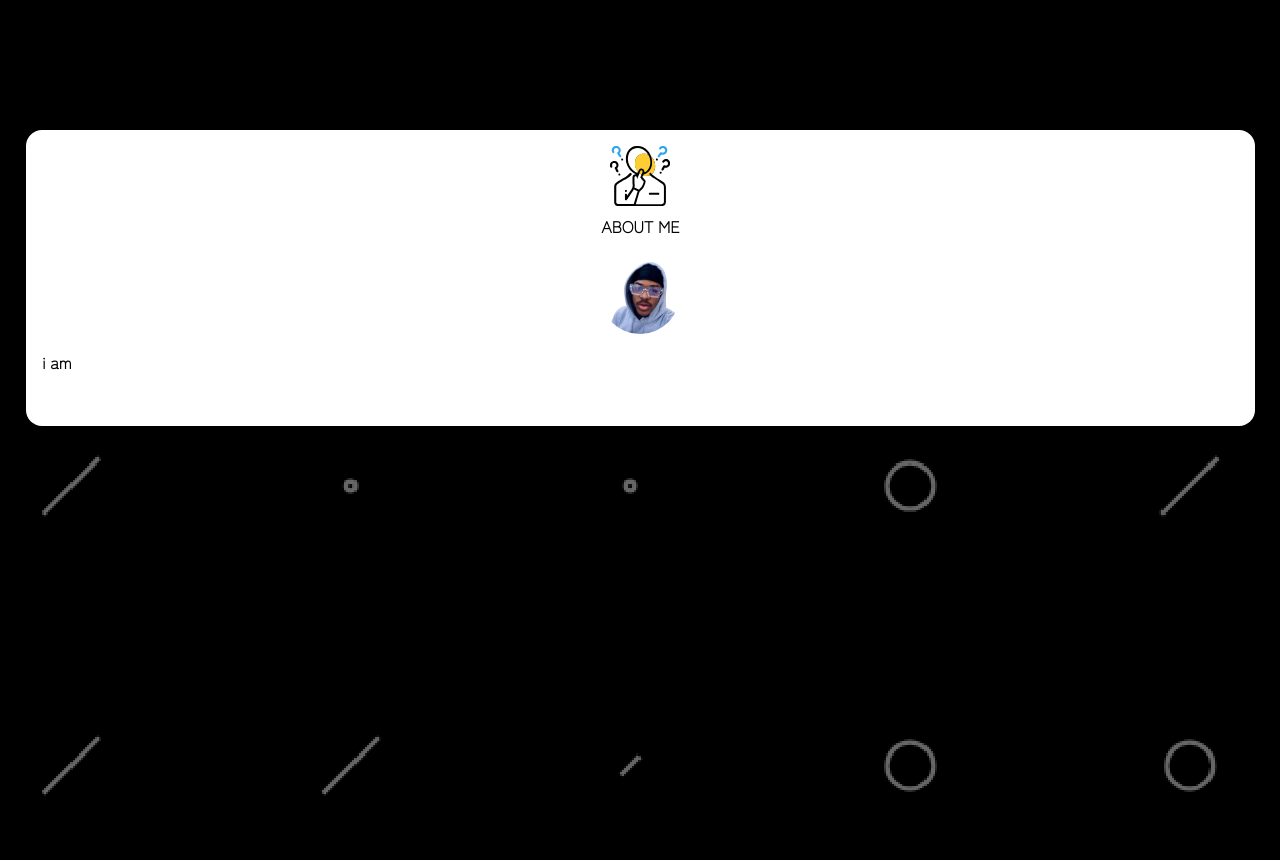
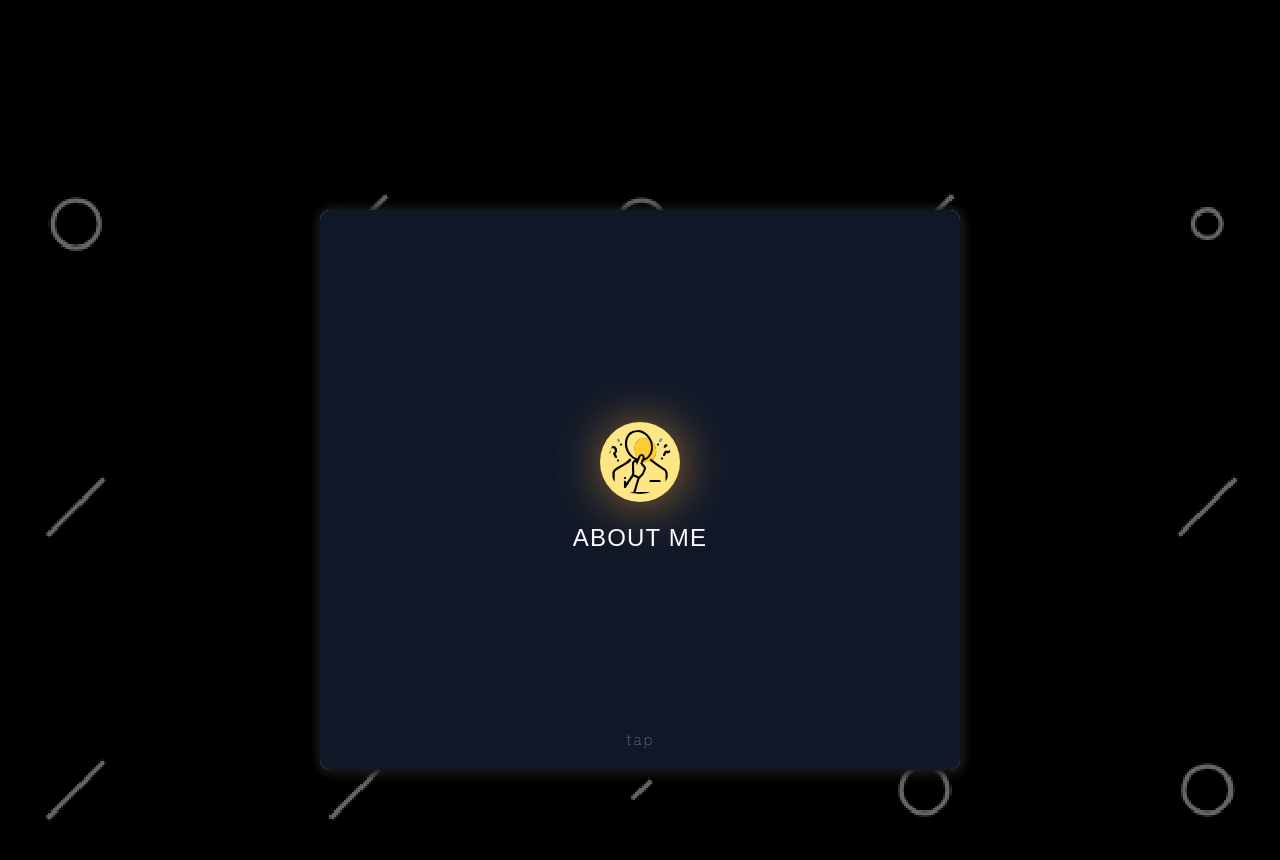
Before and after one commit to Chidub3m1/my-portfolio, an Astro site in the folder my-portfolio/: page / in a window 1280 px wide. Shown: the part 1680-2540 px from the top of the page. Built offline with nearby package versions, Linux system fonts and the light colour scheme; Astro itself is replaced by a stand-in of ours; a web font is replaced by a local one.

Commit message:
changed the about section to a cooler layout (not done)

```diff
--- a/my-portfolio/src/pages/index.astro
+++ b/my-portfolio/src/pages/index.astro
@@ -17,10 +17,10 @@ import about from '../../public/images/person.svg'
 <div class="flex flex-col gap-[30px] mt-[12vh]">
 
 <section id="home" class="hero p-8 min-h-[88vh] scroll-mt-[100px]">
-    <header class="hero__header hover:scale-[1.01] tracking-wider mt-[10vh] text-white text-center text-[70px] max-md:text-[40px] transition-all duration-2s">Hi, I'm Chidubem</header>
-    <p class="hero__p hero__p--1 text-center mt-4 text-white">I am a Web Developer.</p>
+    <header class="hero__header hover:scale-[1.01] tracking-wider mt-[10vh] text-white text-center text-[70px] max-md:text-[40px] transition-all duration-2s">HI, I'M CHIDUBEM</header>
+    <p class="hero__p hero__p--1 text-center mt-4 text-white">I am a Frontend Web Developer.</p>
     <br>
-    <p class="hero__p hero__p--2 text-center text-white">Let's turn your ideas into polished, production ready web applications.</p>
+    <p class="hero__p hero__p--2 text-center text-white">Let's turn your ideas into polished, production ready SEO web applications.</p>
     <br>
     <a href="https://github.com/heislaflamme" target="_blank" rel="noopener noreferrer" class="cv w-fit flex -rotate-5 hover:rotate-0 transition-all duration-5s bg-amber-200 gap-2 border-1 mt-8 p-2 rounded-2xl m-auto hover:scale-[1.1] active:bg-amber-100">
         Visit my github
@@ -72,20 +72,20 @@ import about from '../../public/images/person.svg'
     </div>
 </section>
 
-<section id="about" class="min-h-screen mt-[150px] scroll-mt-[15vh]">
-    <div class="about relative ml-[2vw] mr-[2vw] rounded-2xl">
-        <h1 class="text-center text-black font-bold flex flex-col-reverse gap-2">ABOUT ME
-        <Image src={about} alt="about" class="w-15 m-auto pt-4"/>
-            </h1>
-    <div class="about__container pb-[20px]">
-        <div class="about__content">
-        <div class="flex flex-col justify-center py-4 rounded-2xl">
-        <Image src={me} alt="about" class="w-20 rounded-full m-auto" format="webp" quality={60}/>
-            <p class="text-black font-black p-4">i am</p>
-        </div>
-        </div>
+<section id="about" class="min-h-screen mt-[150px] scroll-mt-[15vh] m-auto relative">
+    <div class="absolute top-[10vh] -translate-x-1/2">
+        <div class="book bg-white">
+    <div class="mx-20 my-10 border-2 p-1">
+        <Image src={me} alt="me" class="w-[100px] rounded-full m-auto" />
+     </div>
+    <div class="cover bg-gray-900 relative">
+        <h1 class="about__cover text-2xl text-white tracking-wider flex flex-col gap-4">
+            <Image src={about} alt="about" class="ab w-20 bg-amber-200 rounded-full p-2 m-auto"/>
+            ABOUT ME
+        </h1>
+        <p class="tap absolute text-white top-[100%] -translate-y-full p-4 tracking-widest opacity-40">tap</p>
     </div>
-    </div>
+   </div>
     </div>
 </section>
 
@@ -133,4 +133,15 @@ import about from '../../public/images/person.svg'
             })
         }
     });
+
+    document.addEventListener("DOMContentLoaded", () => {
+    const book = document.querySelector(".book");
+
+        if(book !== null){
+            book.addEventListener("click", () => {
+      book.classList.toggle("open");
+    });
+        }
+  });
+
 </script>
--- a/my-portfolio/src/styles/global.css
+++ b/my-portfolio/src/styles/global.css
@@ -123,10 +123,18 @@ a {
 h1 {
         font-family: "Zen Kaku Gothic New", sans-serif;
 }
-
+.ab{
+    will-change: transform;
+    animation: float 2s infinite;
+    box-shadow: 2px 2px 50px rgb(156, 111, 52);
+}
 .cv:hover {
     box-shadow: none;
     animation: none, zoom, fadeIn;
+}
+
+.about__cover{
+     font-family: 'Panchang', sans-serif;
 }
 
 .hero__header {
@@ -138,12 +146,90 @@ h1 {
 .drop-down {
     animation: fadeIn 0.3s, slideIn 0.3s;
 }
-.about{
-    will-change: transform;
-    background-color: rgba(255, 255, 255, 1);
+
+.book {
+  position: relative;
+  border-radius: 10px;
+  width: 50vw;
+  height: 70vh;
+  -webkit-box-shadow: 1px 1px 12px #000;
+  box-shadow: 1px 1px 12px #4d4c4c;
+  -webkit-transform: preserve-3d;
+  -ms-transform: preserve-3d;
+  transform: preserve-3d;
+  -webkit-perspective: 2000px;
+  perspective: 2000px;
+  display: -webkit-box;
+  display: -ms-flexbox;
+  -webkit-box-align: center;
+  -ms-flex-align: center;
+  -webkit-box-pack: center;
+  -ms-flex-pack: center;
+  display: flex;
+  flex-direction: column;
+  align-items: flex-start;
+  justify-content: flex-start;
+  gap: 1rem;
 }
 
+.cover {
+  top: 0;
+  position: absolute;
+  width: 100%;
+  height: 100%;
+  border-radius: 10px;
+  cursor: pointer;
+  -webkit-transition: all 1s;
+  transition: all 1s;
+  -webkit-transform-origin: 0;
+  -ms-transform-origin: 0;
+  transform-origin: 0;
+  -webkit-box-shadow: 1px 1px 12px #000;
+  box-shadow: 1px 1px 12px #000;
+  display: -webkit-box;
+  display: -ms-flexbox;
+  display: flex;
+  -webkit-box-align: center;
+  -ms-flex-align: center;
+  align-items: center;
+  -webkit-box-pack: center;
+  -ms-flex-pack: center;
+  justify-content: center;
+}
 
+.book.open .cover {
+    will-change: transform;
+  -webkit-transition: all 1s;
+  transition: all 1s;
+  -webkit-transform: rotateY(-80deg);
+  -ms-transform: rotateY(-80deg);
+  transform: rotateY(-80deg);
+}
+
+.tap{
+    will-change: text-shadow;
+    animation: float 2s infinite;
+}
+
+@media (max-width: 768px) {
+  .book {
+    width: 80vw;
+    height: 60vh;
+  }
+}
+
+@media (max-width: 480px) {
+  .book {
+    width: 90vw;
+    height: 50vh;
+  }
+
+   header {
+
+        font-size: 40px;
+
+    }
+}
 
 @keyframes fadeIn {
     0% {
@@ -174,22 +260,6 @@ h1 {
     100% {
         transform: translateX(0);
     }
-}
-
-@media (width < 400px) {
-    header {
-
-        font-size: 40px;
-
-    }
-}
-@media (width < 768px) {
-    .about__content{
-    display: grid;
-    grid-template-columns: 80vw;
-    justify-content: center;
-    gap: 2px;
-}
 }
 
 @keyframes slideRight {
```
